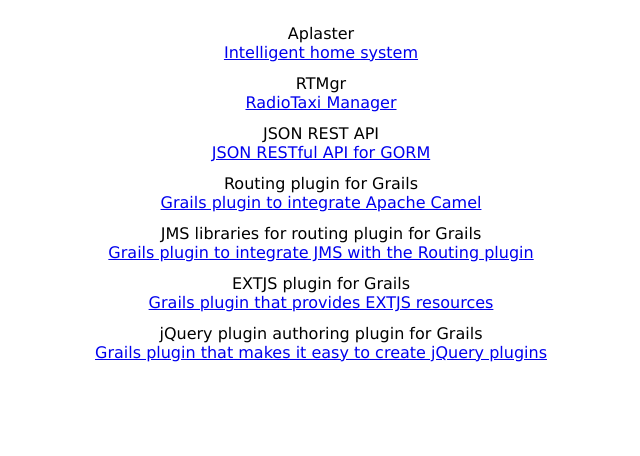
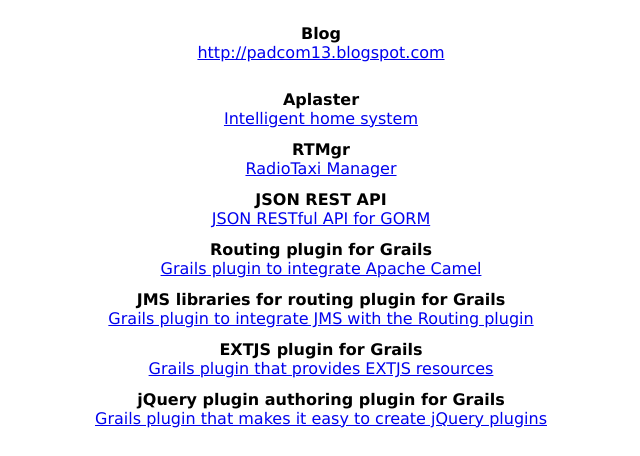
Before and after one commit to padcom/padcom.github.io, a plain HTML site: page index.html in a window 1280 px wide. Shown: the part 449-905 px from the top of the page, without its empty margins (319-959 px from the left). Before the commit the page ends 839 px from the top, so only its background shows below. Drawn offline with Linux system fonts and the light colour scheme.

Commit message:
Added link to blog

```diff
--- a/index.html
+++ b/index.html
@@ -9,7 +9,11 @@
 
 <body>
 	<h1>Under construction</h1>
-	<dl>
+	<dl class="blogs">
+		<dt>Blog</dt>
+		<dd><a href="http://padcom13.blogspot.com">http://padcom13.blogspot.com</a></dd>
+	</dl>
+	<dl class="projects">
 		<dt>Aplaster</dt>
 		<dd><a href="http://github.com/padcom/aplaster">Intelligent home system</a></dd>
 		<dt>RTMgr</dt>
--- a/styles.css
+++ b/styles.css
@@ -15,6 +15,10 @@ dl {
 	text-align: center;
 }
 
+dt {
+	font-weight: bold;
+}
+
 dd {
 	margin-left: 0px;
 	padding-bottom: 12px;
```
